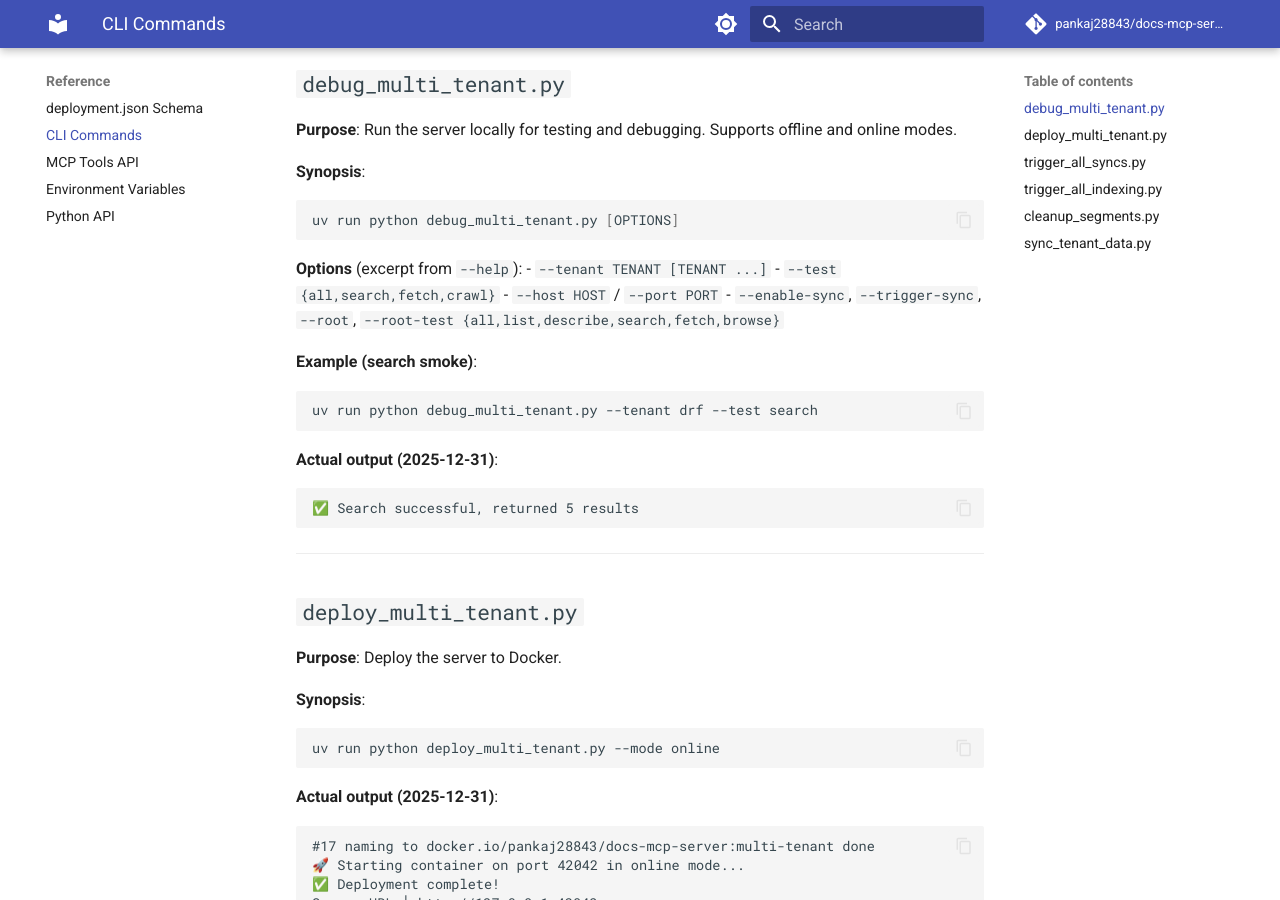
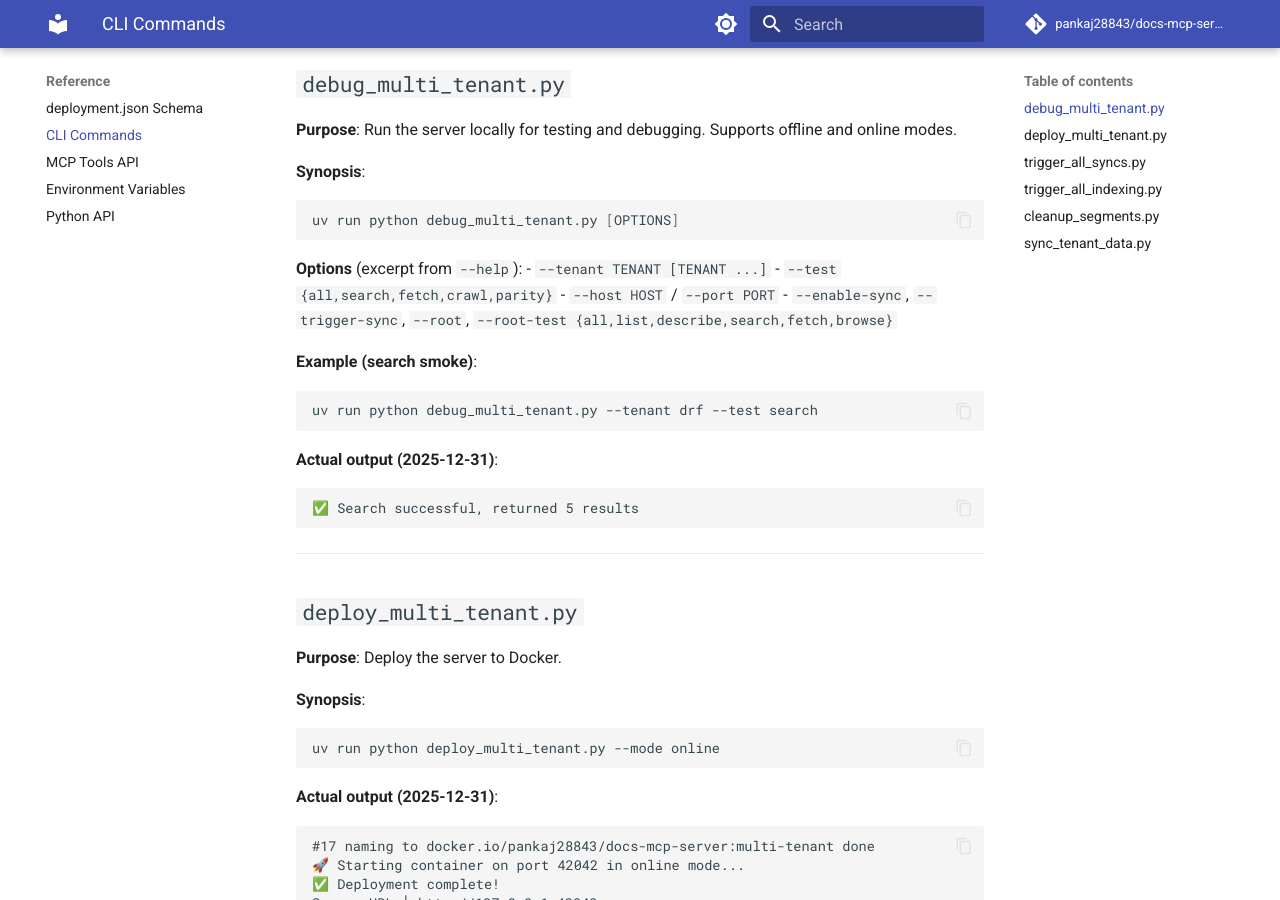
Before and after one commit to pankaj28843/docs-mcp-server, an MkDocs documentation site: the page built from docs/reference/cli-commands.md, in a window 1280 px wide and 900 px high, scrolled down 597 px. Built offline with MkDocs 1.6.1 and Material for MkDocs 9.7.7, drawn with Linux system fonts in a browser that asks for light colours; comment, search, counter and statistics services are not loaded.

Commit message:
docs(cli-commands): Add missing 'parity' test option
debug_multi_tenant.py --test accepts {all,search,fetch,crawl,parity}

```diff
--- a/docs/reference/cli-commands.md
+++ b/docs/reference/cli-commands.md
@@ -21,7 +21,7 @@ uv run python debug_multi_tenant.py [OPTIONS]
 
 **Options** (excerpt from `--help`):
 - `--tenant TENANT [TENANT ...]`
-- `--test {all,search,fetch,crawl}`
+- `--test {all,search,fetch,crawl,parity}`
 - `--host HOST` / `--port PORT`
 - `--enable-sync`, `--trigger-sync`, `--root`, `--root-test {all,list,describe,search,fetch,browse}`
 
```
